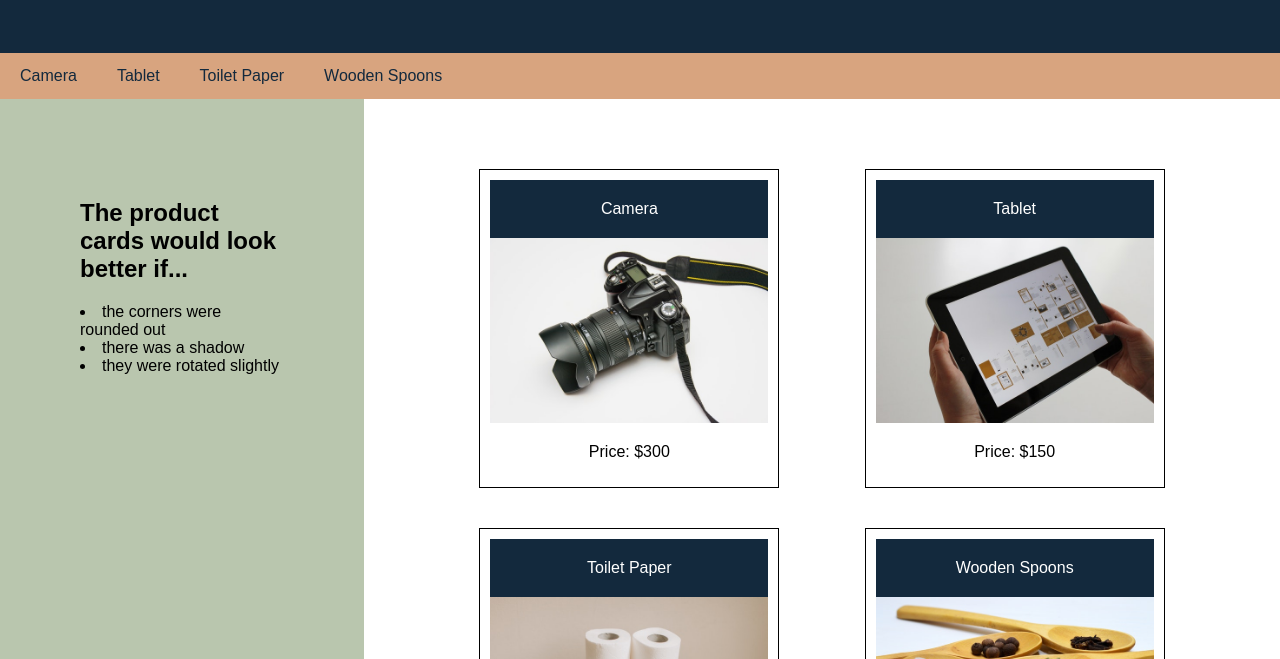
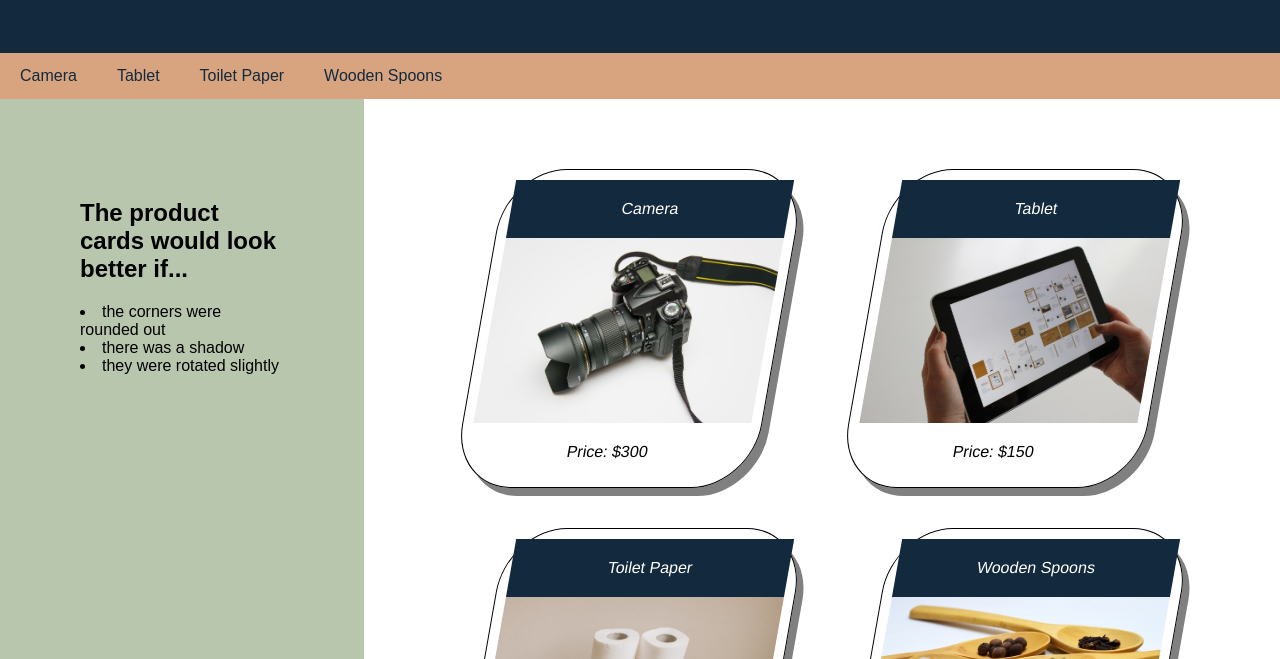
Before and after one commit to SoumeyaH/activities_week_02, a plain HTML site: page 10-Stu_Box-Styling/Unsolved/index.html in a window 1280 px wide. Shown: the part 141-800 px from the top of the page. Drawn offline with Linux system fonts and the light colour scheme.

Commit message:
done 08 and 10

```diff
--- a/08-Stu_Flexbox-Placement/Unsolved/assets/css/style.css
+++ b/08-Stu_Flexbox-Placement/Unsolved/assets/css/style.css
@@ -20,6 +20,7 @@ header {
 
 nav {
   display: flex;
+  justify-content: flex-end;
   background-color: #d8a47f;
 }
 
@@ -50,6 +51,7 @@ footer {
 
 .product-slideshow {
   display: flex;
+  align-items: center;
 }
 
 .product-image {
--- a/10-Stu_Box-Styling/Unsolved/assets/css/style.css
+++ b/10-Stu_Box-Styling/Unsolved/assets/css/style.css
@@ -67,6 +67,9 @@ footer {
 .card {
   border-style: solid;
   border-width: 1px;
+  border-radius: 20%;
+  transform: skew(-10deg);
+  box-shadow: 8px 8px grey;
   padding: 10px;
   margin: 20px;
   flex: 0 0 300px;
```
Also changed, not shown: 1 other file.
